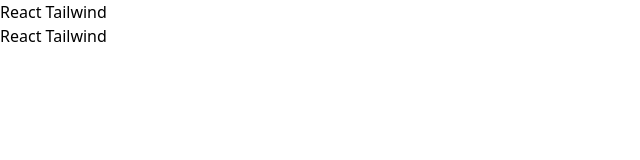
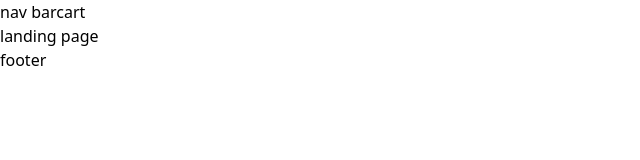
Before and after one commit to sugu2344/task5, a React (Vite) app: page / in a window 1280 px wide. Shown: the top 160 px of the page, without its empty margins (0-640 px from the left). Built offline with nearby package versions, Linux system fonts and the light colour scheme.

Commit message:
components creation

```diff
--- a/src/App.jsx
+++ b/src/App.jsx
@@ -1,8 +1,21 @@
+import Cart from "./components/cart";
+import Footer from "./components/footer";
+import LandingPage from "./components/landingpage";
+import NavBar from "./components/navbar";
+
 const App = () => {
   return (
     <>
-      <h1>React Tailwind</h1>
-      <p>React Tailwind</p>
+      <div>
+        <NavBar />
+        <Cart />
+      </div>
+      <div>
+        <LandingPage />
+      </div>
+      <div>
+        <Footer />
+      </div>
     </>
   );
 };
--- /dev/null
+++ b/src/components/cart.jsx
@@ -0,0 +1,5 @@
+const Cart = () => {
+  return <>cart</>;
+};
+
+export default Cart;
--- /dev/null
+++ b/src/components/footer.jsx
@@ -0,0 +1,5 @@
+const Footer = () => {
+  return <>footer</>;
+};
+
+export default Footer;
--- /dev/null
+++ b/src/components/landingpage.jsx
@@ -0,0 +1,5 @@
+const LandingPage = () => {
+  return <>landing page</>;
+};
+
+export default LandingPage;
--- /dev/null
+++ b/src/components/navbar.jsx
@@ -0,0 +1,5 @@
+const NavBar = () => {
+  return <>nav bar</>;
+};
+
+export default NavBar;
```
